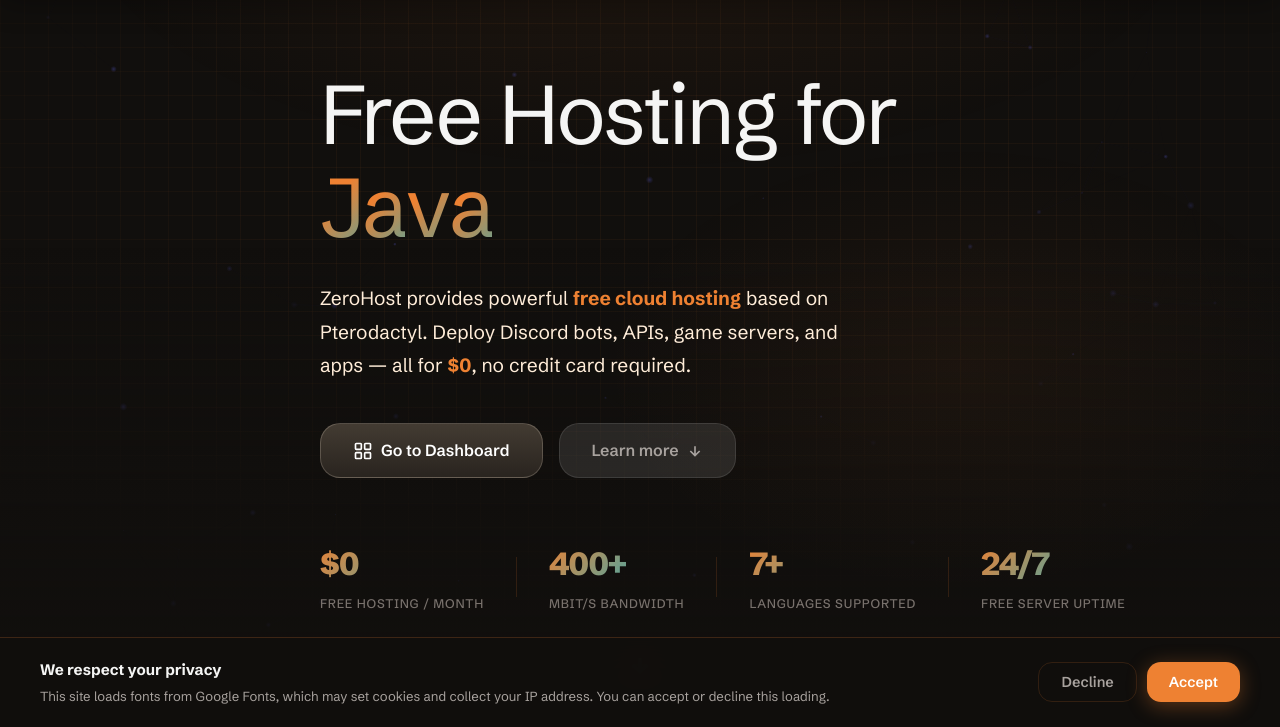
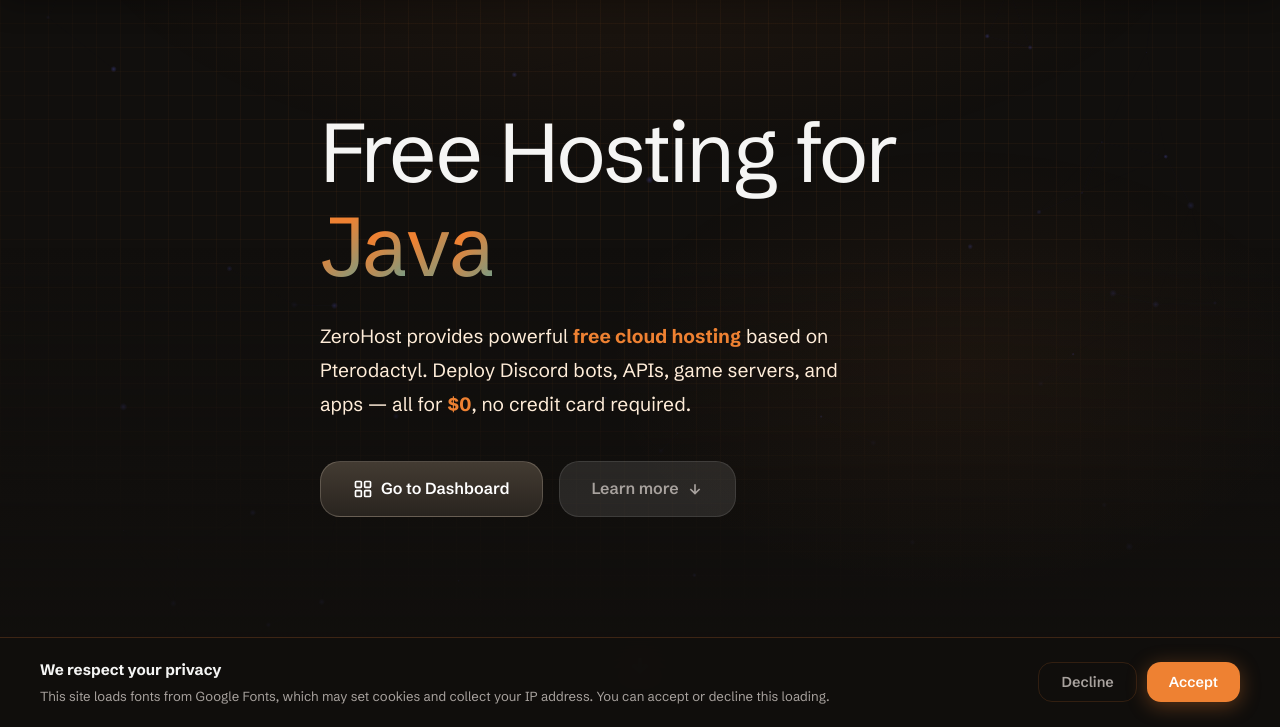
Before and after one commit to ZeroHost-Code/home, a website: page site/index.html in a window 1280 px wide. Shown: the part 73-800 px from the top of the page. Drawn offline with Linux system fonts and the light colour scheme.

Commit message:
fix: remove hero stats

```diff
--- a/site/index.html
+++ b/site/index.html
@@ -305,28 +305,6 @@
             <path d="M12 5v14M5 12l7 7 7-7"/>
           </svg>
         </a>
-      </div>
-
-      <div class="hero-stats">
-        <div class="stat-item">
-          <span class="stat-number">$0</span>
-          <span class="stat-label">Free Hosting / Month</span>
-        </div>
-        <div class="stat-divider"></div>
-        <div class="stat-item">
-          <span class="stat-number">400+</span>
-          <span class="stat-label">Mbit/s Bandwidth</span>
-        </div>
-        <div class="stat-divider"></div>
-        <div class="stat-item">
-          <span class="stat-number">7+</span>
-          <span class="stat-label">Languages Supported</span>
-        </div>
-        <div class="stat-divider"></div>
-        <div class="stat-item">
-          <span class="stat-number">24/7</span>
-          <span class="stat-label">Free Server Uptime</span>
-        </div>
       </div>
     </div>
 
```
